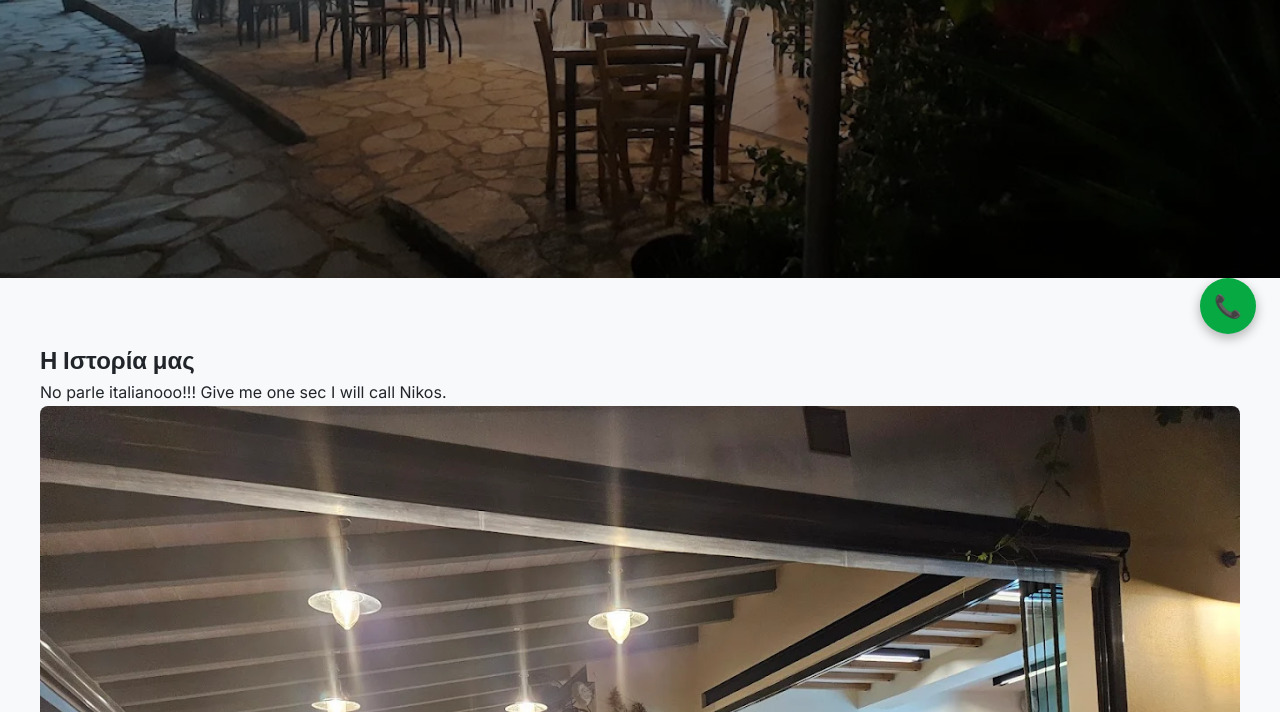
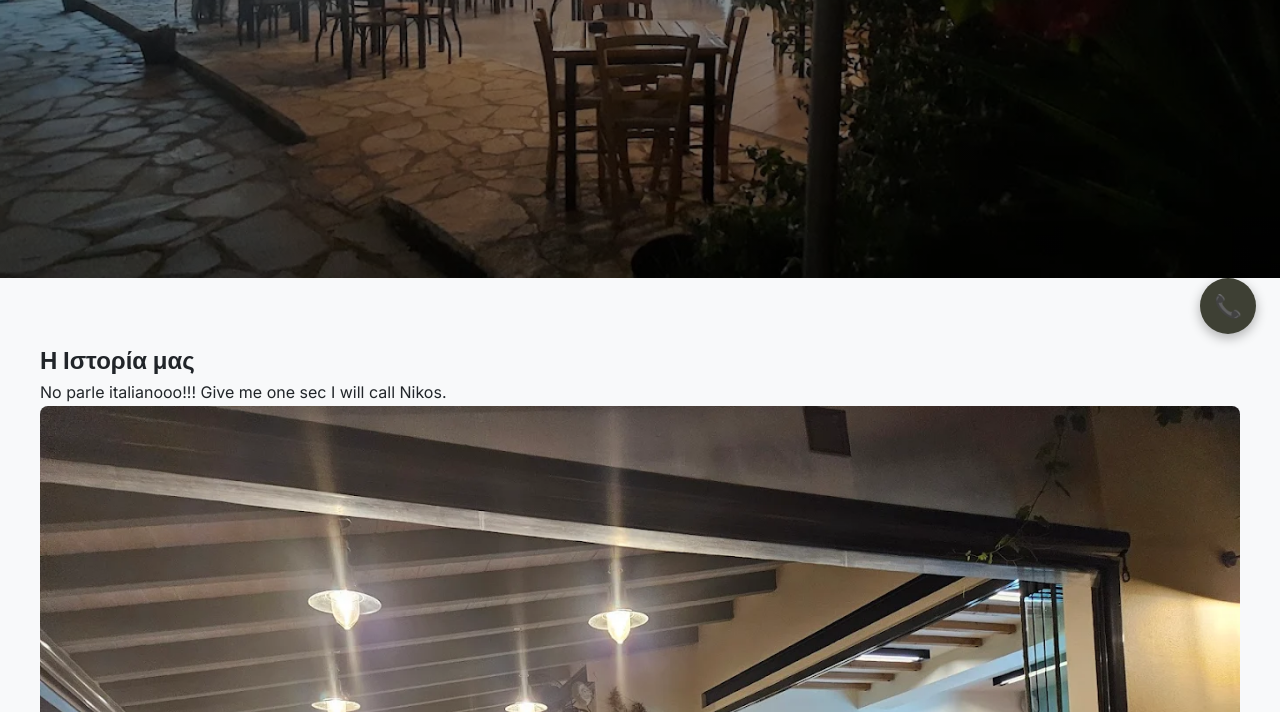
Before and after one commit to EXARTeo/pita-club-nikos, a plain HTML site: page index.html in a window 1280 px wide. Shown: the part 442-1154 px from the top of the page. Drawn offline with Linux system fonts and the light colour scheme.

Commit message:
new color

```diff
--- a/index.html
+++ b/index.html
@@ -22,9 +22,9 @@
 
   /* ========================= VARIABLES ========================= */
     :root {
-      /* TODO: άλλαξε με τα χρώματα του brand */
-      --primary: #07a942;
-      --secondary: #c57d30;
+      /* TODO: άλλαξε με τα χρώματα */
+      --primary: #3e4034;
+      --secondary: #b0693d;
       --dark: #212529;
       --light: #F8F9FA;
       --max-width: 1200px;
```
